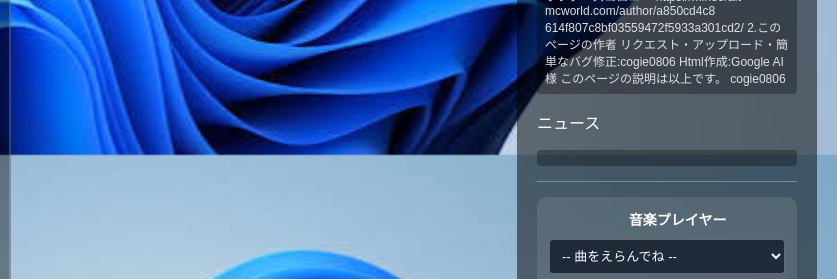
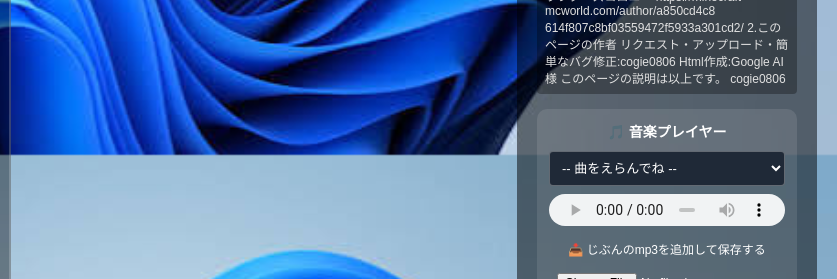
Before and after one commit to cogie0806/cogie0806.github.io, a plain HTML site: page index.html in a window 1280 px wide. Shown: the part 646-925 px from the top of the page, 443-1280 px from the left. Drawn offline with Linux system fonts and the light colour scheme.

Commit message:
Update index.html

```diff
--- a/index.html
+++ b/index.html
@@ -376,11 +376,6 @@
 
         <p id="pesi-description" style="font-size: 12px; color: #e0e0e0; background: rgba(0, 0, 0, 0.3); padding: 8px; border-radius: 4px; margin: 8px 0 4px 0;">説明を読み込んでいます...</p>
 
-      <p>ニュース</p>
-
-            <p id="news-description" style="font-size: 12px; color: #e0e0e0; background: rgba(0, 0, 0, 0.3); padding: 8px; border-radius: 4px; margin: 4px 0 8px 0;">ニュースを読み込んでいます...</p>
-
-            <hr style="border: 0; border-top: 1px solid rgba(255,255,255,0.3); margin: 15px 0;">
 
             <div class="player-box">
                 <p style="margin: 0 0 5px 0; font-size: 14px; font-weight: bold; text-align: center;">🎵 音楽プレイヤー</p>
```
